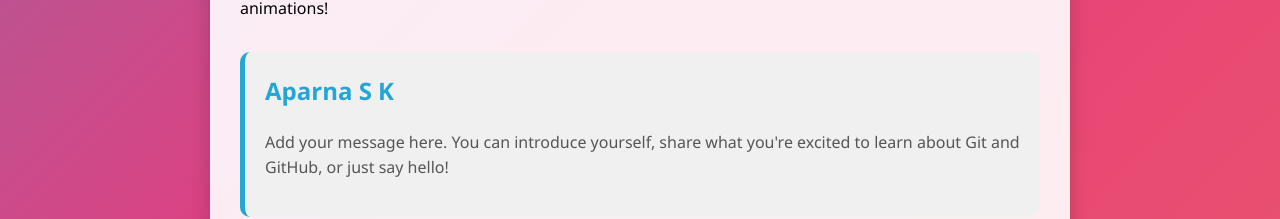
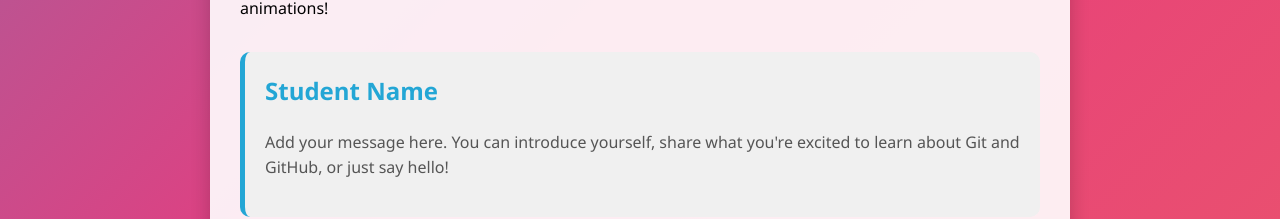
Before and after one commit to Aparna387/github_session, a plain HTML site: page index.html in a window 1280 px wide. Shown: the part 246-465 px from the top of the page. Drawn offline with Linux system fonts and the light colour scheme.

Commit message:
updated the site

```diff
--- a/indux.html
+++ b/index.html
@@ -11,7 +11,7 @@
         <p>Welcome to our enhanced GitHub collaboration practice session! Each student should add their own section below with their name and a brief message. Feel free to experiment with the styles and animations!</p>
 
         <div class="student-section">
-            <h2>Aparna S K</h2>
+            <h2>Student Name</h2>
             <p>Add your message here. You can introduce yourself, share what you're excited to learn about Git and GitHub, or just say hello!</p>
         </div>
 
```
